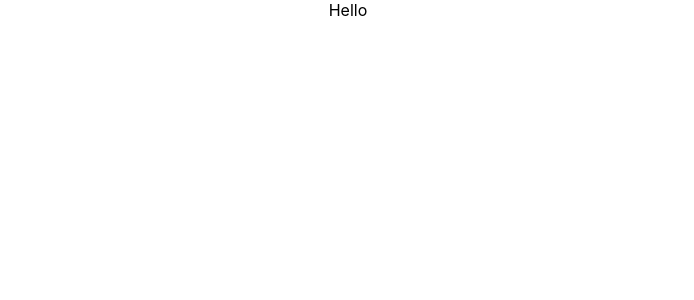
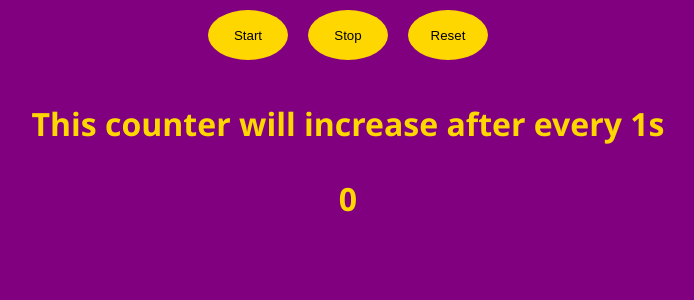
Before and after one commit to pulling-star/front-end-fighters, a React (Create React App) app in the folder Frontend-Interview/machinecodingroundreactapp/: page / in a window 1280 px wide. Shown: the top 300 px of the page, without its empty margins (292-986 px from the left). Built offline with nearby package versions, Linux system fonts and the light colour scheme.

Commit message:
added-counter-machinecoding

```diff
--- a/Frontend-Interview/machinecodingroundreactapp/src/App.js
+++ b/Frontend-Interview/machinecodingroundreactapp/src/App.js
@@ -5,7 +5,7 @@ import Counter from "./questions/counter/Counter";
 function App() {
   return (
     <div className="App">
-      <Counter />
+      <Counter maxValue={100} />
     </div>
   );
 }
--- a/Frontend-Interview/machinecodingroundreactapp/src/questions/counter/Counter.css
+++ b/Frontend-Interview/machinecodingroundreactapp/src/questions/counter/Counter.css
@@ -0,0 +1,22 @@
+body {
+  background-color: purple;
+  color: gold;
+  font-family: "Segoe UI", Tahoma, Geneva, Verdana, sans-serif;
+  font-weight: 800;
+  font-size: 32px;
+}
+
+button {
+  height: 50px;
+  width: 80px;
+  padding: 10px;
+  margin: 10px;
+  border-radius: 50%;
+  background-color: gold;
+  border: none;
+  cursor: pointer;
+}
+
+button:hover {
+  transform: scale(1.2);
+}
--- a/Frontend-Interview/machinecodingroundreactapp/src/questions/counter/Counter.jsx
+++ b/Frontend-Interview/machinecodingroundreactapp/src/questions/counter/Counter.jsx
@@ -1,8 +1,56 @@
-import React from "react";
+import React, { useState, useEffect } from "react";
 import "./Counter.css";
 
-const Counter = () => {
-  return <div className="counter">Hello</div>;
+const Counter = ({ maxValue }) => {
+  const [counter, setCounter] = useState(0);
+
+  const [isRunning, setIsRunning] = useState(false);
+
+  useEffect(() => {
+    let timer;
+
+    if (isRunning) {
+      timer = setInterval(() => {
+        setCounter((prevCount) => prevCount + 1);
+      }, 1000);
+    }
+
+    return () => {
+      clearInterval(timer);
+    };
+  }, [isRunning, maxValue]);
+
+  const handleStart = () => {
+    setIsRunning(true);
+  };
+
+  const handleStop = () => {
+    setIsRunning(false);
+  };
+  const handleReset = () => {
+    setCounter(0);
+    setIsRunning(false);
+  };
+
+  const handlePause = () => {
+    setIsRunning(false);
+  };
+
+  return (
+    <div className="counter">
+      <div className="counter__button">
+        {isRunning ? (
+          <button onClick={handlePause}>Pause</button>
+        ) : (
+          <button onClick={handleStart}>Start</button>
+        )}
+        <button onClick={handleStop}>Stop</button>
+        <button onClick={handleReset}>Reset</button>
+      </div>
+      <p> This counter will increase after every 1s</p>
+      <div className="counter__display">{counter}</div>
+    </div>
+  );
 };
 
 export default Counter;
```
Also changed, not shown: Frontend-Interview/machinecodingroundreactapp/src/questions/dark/lightmode/DarkLight.css (added), Frontend-Interview/machinecodingroundreactapp/src/questions/dark/lightmode/DarkLight.jsx (added).
